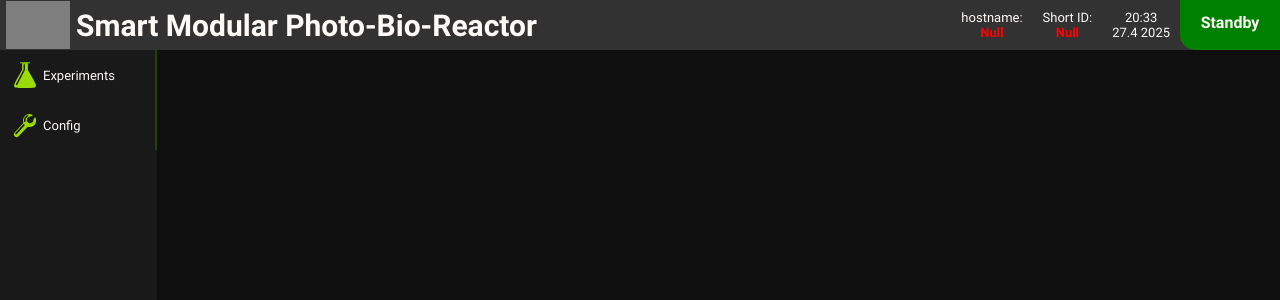
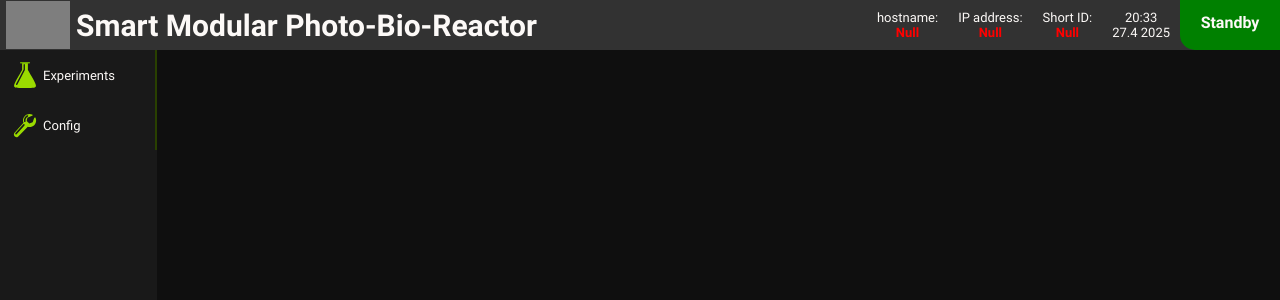
Before and after one commit to TrendBit/SMBR-web-control, a Node server app: template server/views/index.ejs in a window 1280 px wide. Shown: the top 300 px of the page. Run offline with Node 20, Linux system fonts and the light colour scheme; the template is opened without the code that fills it, so the values that code supplies are empty; some libraries are stand-ins or nearby versions; grey boxes are pictures that could not be loaded.

Commit message:
UI - added IP address print to hotbar
- added IP address printout to hotbar

```diff
--- a/server/views/index.ejs
+++ b/server/views/index.ejs
@@ -104,6 +104,16 @@
                 unit=""
                 resource="/core/hostname"
                 component="hostname"
+            ></p>
+        </div>
+        <div>
+            <p>IP address: </p>
+            <p
+                class="api-fetcher bold"
+                port="8089"
+                unit=""
+                resource="/core/ip_address"
+                component="ipAddress"
             ></p>
         </div>
         <div>
```
